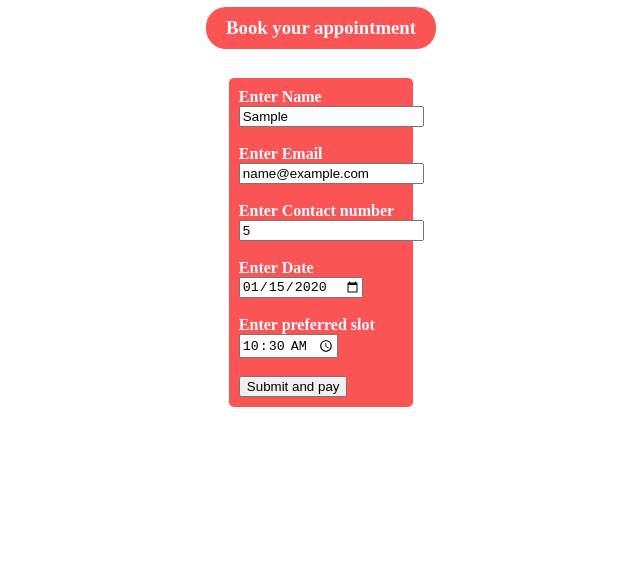
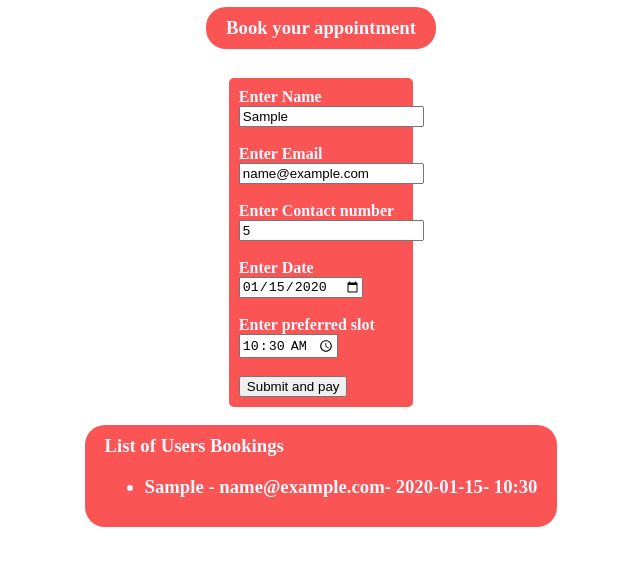
Before and after one commit to Prateekkumar-repository/BookMyShow-bookingPage-backend, a plain HTML site: page index.html in a window 1280 px wide. Both pictures are taken after typing "Sample", "name@example.com", "5", "2020-01-15", "10:30" into the empty fields and a click on the button "Submit and pay". Shown: the part 130-696 px from the top of the page, without its empty margins (319-959 px from the left). Drawn offline with Linux system fonts and the light colour scheme; files whose address does not match are found by name.

Commit message:
added list of bookings menu on the webpage

```diff
--- a/index.html
+++ b/index.html
@@ -39,6 +39,21 @@
         </form>
 
     </div>
+    <br>
 
+    <div class="index-detail" style=" height: 100px; display:flex; margin: auto; border:2px black;" >
+        <h3 style="color: aliceblue; background-color:rgba(250, 64, 64, 0.896); border-radius: 20px; margin:auto; padding-left: 20px;padding-top: 10px;display: flexbox;
+        padding-right: 20px;padding-bottom: 10px;">List of Users Bookings
+
+
+
+
+    <ul id="userBookings" ></ul>
+
+
+
+
+    </h3>
+    </div>
 </body>
 </html>
--- a/script.js
+++ b/script.js
@@ -20,5 +20,15 @@ function saveToLocalStorage(event) {
       slot
     };
 
-    localStorage.setItem('userDetails',JSON.stringify(userDetailsObject))
+    localStorage.setItem(userDetailsObject.email, JSON.stringify(userDetailsObject));
+
+    showBookingsOnScreen(userDetailsObject);
+
 }
+
+
+function showBookingsOnScreen(user) {
+    const parentNode=document.getElementById('userBookings');
+    const childHTML = `<li> ${user.name} - ${user.email}- ${user.date}- ${user.slot} </li>`;
+    parentNode.innerHTML += childHTML;
+}
```
